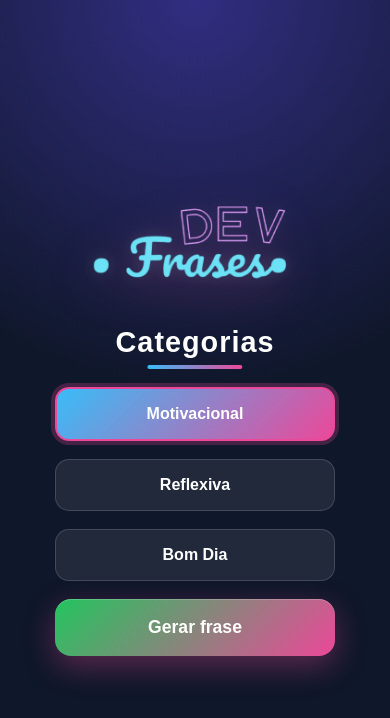
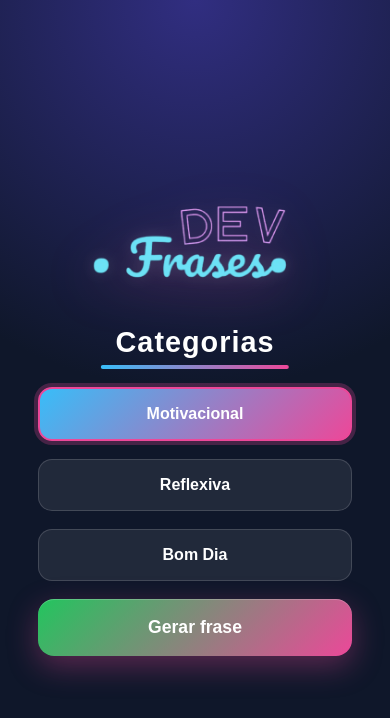
Before and after one commit to dhanglersondev/dev-frases, a React (Vite) app: page / in a window 390 px wide. Shown: the top 718 px of the page. Built offline with nearby package versions, Linux system fonts and the light colour scheme.

Commit message:
Ajustando layout

```diff
--- a/src/App.css
+++ b/src/App.css
@@ -1,27 +1,34 @@
 /* ===== CONTAINER ===== */
 
 .container {
+    width: 600px;
     min-height: 100vh;
-    max-width: 700px;
+
+    margin: 0 auto;
+    padding: 32px;
 
     display: flex;
     flex-direction: column;
     align-items: center;
     justify-content: center;
 
-    padding: 32px;
     gap: 28px;
+
+    box-sizing: border-box;
 }
 
 
 /* ===== LOGO ===== */
 
 .logo {
-    width: 380px;
+    width: 100%;
+    max-width: 380px;
+
     object-fit: contain;
 
     filter:
-        drop-shadow(0 0 8px rgba(255, 255, 255, 0.15)) drop-shadow(0 10px 25px rgba(236, 72, 153, 0.35));
+        drop-shadow(0 0 8px rgba(255, 255, 255, 0.15))
+        drop-shadow(0 10px 25px rgba(236, 72, 153, 0.35));
 
     transition: 0.4s ease;
     cursor: pointer;
@@ -31,54 +38,71 @@
     transform: scale(1.04) rotate(-1deg);
 }
 
+
 /* ===== TÍTULO ===== */
 
 .title {
+    width: 100%;
+
     color: white;
+
     font-size: 2.2rem;
     font-weight: 700;
     letter-spacing: 1px;
+
+    text-align: center;
 
     position: relative;
 }
 
 .title::after {
     content: '';
+
     width: 60%;
     height: 4px;
 
     background: linear-gradient(90deg, #38bdf8, #ec4899);
 
     position: absolute;
+
     left: 50%;
     bottom: -10px;
+
     transform: translateX(-50%);
 
     border-radius: 999px;
 }
 
+
 /* ===== ÁREA CENTRAL ===== */
 
 .content-area {
     width: 100%;
-    max-width: 700px;
 
     display: flex;
     flex-direction: column;
+
     gap: 18px;
 }
+
 
 /* ===== ÁREA CATEGORIAS ===== */
 
 .category-area {
+    width: 100%;
+
     display: flex;
+
     gap: 18px;
 }
+
 
 /* ===== BOTÕES ===== */
 
 .category-button {
     flex: 1;
+    width: 100%;
+    min-width: 0;
 
     background: rgba(255, 255, 255, 0.08);
     color: #fff;
@@ -86,6 +110,7 @@
     border: 1px solid rgba(255, 255, 255, 0.15);
 
     padding: 16px;
+
     border-radius: 14px;
 
     font-size: 1rem;
@@ -94,6 +119,8 @@
     cursor: pointer;
 
     transition: all 0.3s ease;
+
+    box-sizing: border-box;
 }
 
 .category-button:hover {
@@ -107,7 +134,9 @@
         0 12px 25px rgba(236, 72, 153, 0.35);
 }
 
-/* botão ativo */
+
+/* ===== BOTÃO ATIVO ===== */
+
 .category-button.active {
     border-width: 2px;
     border-color: #ec4899;
@@ -124,6 +153,7 @@
     outline: none;
 }
 
+
 /* ===== BOTÃO GERAR ===== */
 
 .button-frase {
@@ -136,6 +166,7 @@
     color: white;
 
     padding: 18px;
+
     border-radius: 16px;
 
     font-size: 1.1rem;
@@ -144,6 +175,8 @@
     cursor: pointer;
 
     transition: 0.3s ease;
+
+    box-sizing: border-box;
 
     box-shadow:
         0 10px 30px rgba(236, 72, 153, 0.35),
@@ -162,10 +195,12 @@
     transform: scale(0.98);
 }
 
+
 /* ===== FRASE ===== */
 
 .texto-frase {
     width: 100%;
+    min-height: 160px;
 
     padding: 24px;
 
@@ -178,10 +213,20 @@
     color: #f8fafc;
 
     text-align: center;
+
     line-height: 1.8;
 
     font-size: 1.15rem;
     font-weight: 500;
+
+    display: flex;
+    align-items: center;
+    justify-content: center;
+
+    box-sizing: border-box;
+
+    overflow-wrap: break-word;
+    word-break: break-word;
 
     box-shadow:
         0 10px 30px rgba(0, 0, 0, 0.25),
@@ -189,20 +234,24 @@
         inset 0 1px 0 rgba(255, 255, 255, 0.08);
 }
 
+
 /* ===== RESPONSIVO ===== */
 
-@media (max-width: 600px) {
+@media (max-width: 650px) {
+
+    .container {
+        width: calc(100% - 32px);
+        min-width: 350px;
+
+        padding: 24px 18px;
+    }
 
     .logo {
-        width: 280px;
+        max-width: 280px;
     }
 
     .title {
         font-size: 1.8rem;
-    }
-
-    .content-area {
-        max-width: 100%;
     }
 
     .category-area {
@@ -210,7 +259,10 @@
     }
 
     .texto-frase {
+        min-height: 180px;
+
         font-size: 1rem;
+
         padding: 20px;
     }
 }
--- a/src/App.tsx
+++ b/src/App.tsx
@@ -60,6 +60,12 @@ function App() {
     }
   ]
 
+  function gerarFrase() {
+    let numeroAleatorio = Math.floor(Math.random() * allFrases[categorias].frases.length);
+
+    setFrases(allFrases[categorias].frases[numeroAleatorio])
+  }
+
   return (
     <div className='container'>
       <img
@@ -86,7 +92,7 @@ function App() {
           ))}
         </section>
 
-        <button type='button' className='button-frase'>
+        <button type='button' className='button-frase' onClick={gerarFrase}>
           Gerar frase
         </button>
 
```
